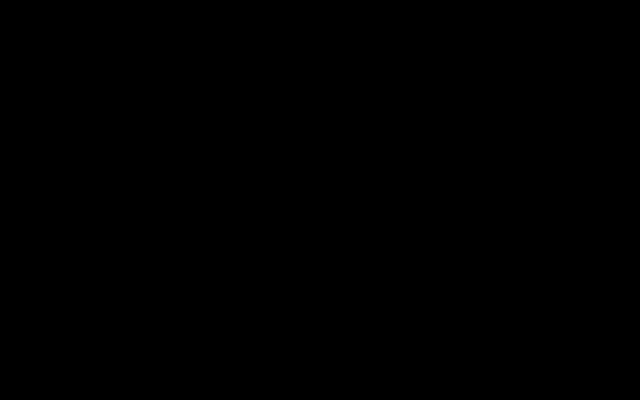
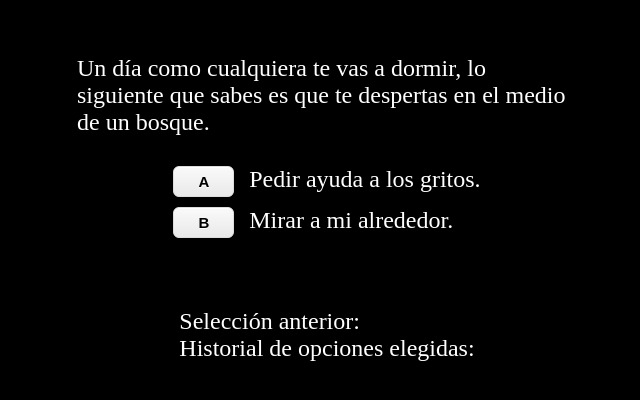
Before and after one commit to Miranda13/parcial-front3, a React (Create React App) app: page / in a window 1280 px wide. Shown: the part 192-592 px from the top of the page, without its empty margins (313-953 px from the left). Built offline with nearby package versions, Linux system fonts and the light colour scheme; a web font is replaced by a local one.

Commit message:
add components and states to connect

```diff
--- a/package.json
+++ b/package.json
@@ -9,6 +9,7 @@
     "react": "^17.0.2",
     "react-dom": "^17.0.2",
     "react-scripts": "4.0.3",
+    "sweetalert2": "^11.1.5",
     "web-vitals": "^1.1.2"
   },
   "scripts": {
--- a/src/App.js
+++ b/src/App.js
@@ -1,7 +1,9 @@
+import Principal from "./components/Principal";
+
 function App() {
   return (
     <div className="App">
-
+      <Principal/>
     </div>
   );
 }
--- /dev/null
+++ b/src/components/Botones.jsx
@@ -0,0 +1,20 @@
+import React from "react";
+
+class Botones extends React.Component {
+    render() {
+        return (
+            <div className="opciones">
+                <div className="opcion">
+                    <button className="botones" onClick={this.props.chooseA}> A </button>
+                    <p> {this.props.a} </p>
+                </div>
+                <div className="opcion">
+                    <button className="botones" onClick={this.props.chooseB}> B </button>
+                    <p> {this.props.b} </p>
+                </div>
+            </div>
+        )
+    }
+}
+
+export default Botones;
--- /dev/null
+++ b/src/components/Historial.jsx
@@ -0,0 +1,23 @@
+import React from "react";
+
+class Historial extends React.Component {
+    render () {
+        return (
+            <div className="recordatorio">
+                <p> Selección anterior: {this.props.anterior} </p>
+                <p> Historial de opciones elegidas: </p>
+                <ul>
+                    {
+                        this.props.elecciones.map(
+                            (item, index) => {
+                                return <li key={index}> {item} </li>
+                            }
+                        )
+                    }
+                </ul>
+            </div>
+        )
+    }
+}
+
+export default Historial;
--- /dev/null
+++ b/src/components/Principal.jsx
@@ -0,0 +1,79 @@
+import data from "./data";
+import React from "react";
+import Botones from "./Botones";
+import Historial from "./Historial";
+
+class Principal extends React.Component {
+    constructor(props) {
+      super(props);
+      this.state = {
+        iterador: 0,
+        anterior: '',
+        elecciones: []
+      };
+      this.chooseA = this.chooseA.bind(this);
+      this.chooseB = this.chooseB.bind(this);
+    }
+
+    chooseA() {
+        if (this.state.anterior === 'A') {
+            this.setState((state, props)=>(
+                {
+                iterador: state.iterador + 2,
+                anterior: "A",
+                elecciones: [...this.state.elecciones,"A"]
+            }));
+        } else {
+            this.setState((state, props)=>(
+                {
+                iterador: state.iterador + 1,
+                anterior: "A",
+                elecciones: [...this.state.elecciones,"A"]
+            }));
+        }
+
+    }
+
+    chooseB() {
+        if (this.state.anterior === 'A') {
+            this.setState((state, props)=>({
+                iterador: state.iterador + 3,
+                anterior: "B",
+                elecciones: [...this.state.elecciones,"B"]
+            }))
+        } else if(this.state.anterior === 'B') {
+            this.setState((state, props)=>({
+                iterador: state.iterador + 2,
+                anterior: "B",
+                elecciones: [...this.state.elecciones,"B"]
+            }))
+        } else {
+            this.setState((state, props)=>({
+                iterador: state.iterador + 2,
+                anterior: "B",
+                elecciones: [...this.state.elecciones,"B"]
+            }))
+        }
+
+    }
+
+    render() {
+      return (
+        <div className="layout">
+            <p className="historia"> {data[this.state.iterador].historia} </p>
+            <Botones
+            chooseA = {this.chooseA}
+            chooseB = {this.chooseB}
+            a = {data[this.state.iterador].opciones.a}
+            b = {data[this.state.iterador].opciones.b}
+            />
+            <Historial
+            anterior = {this.state.anterior}
+            elecciones = { this.state.elecciones}
+            />
+        </div>
+      );
+    }
+  }
+
+  export default Principal;
--- a/src/index.css
+++ b/src/index.css
@@ -12,6 +12,7 @@
   justify-content: center;
   align-items: center;
   font-family: "Hina Mincho", serif;
+  font-size: 1.5rem;
 }
 
 .historia {
```
Also changed, not shown: 1 other file (tests, documents, lock files or other folders).
